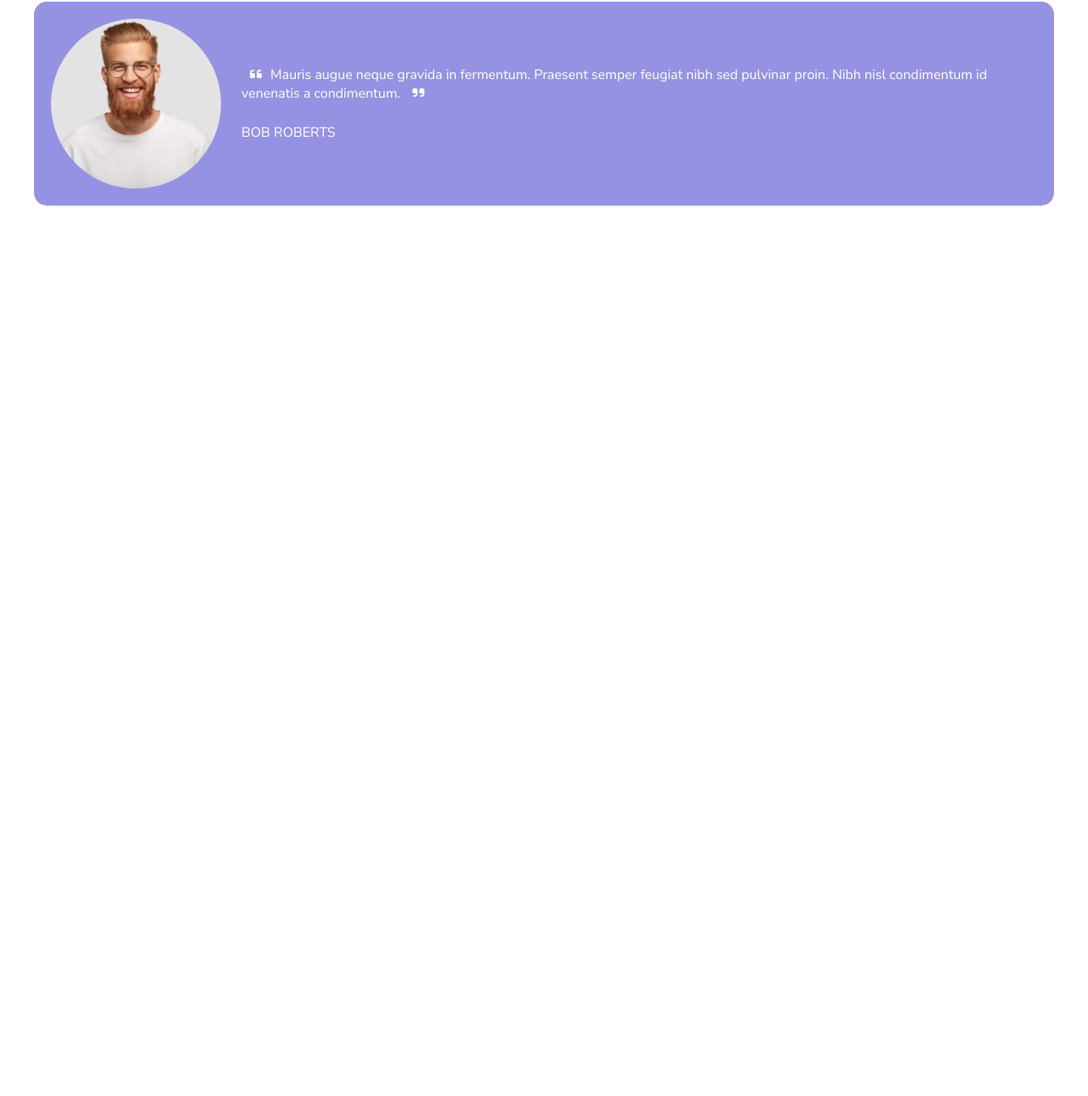
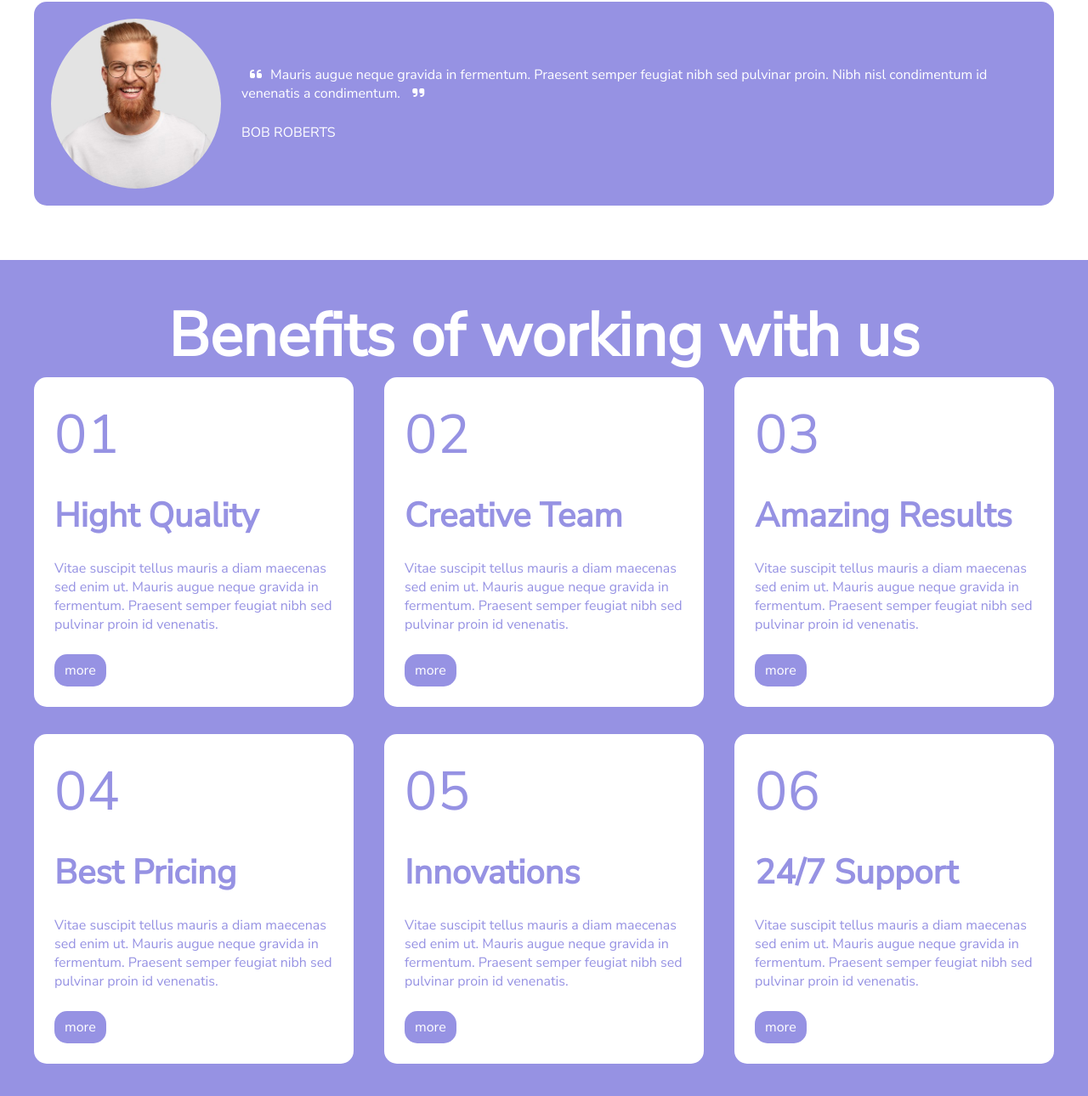
Before and after one commit to KevinMite/htmlcss-responsive-layout, a plain HTML site: page index.html in a window 1280 px wide. Shown: the part 2465-3755 px from the top of the page at 85% size. Before the commit the page ends 2771 px from the top, so only its background shows below. Drawn offline with Linux system fonts and the light colour scheme.

Commit message:
Nuovo aggiornamento

```diff
--- a/assets/css/style.css
+++ b/assets/css/style.css
@@ -59,7 +59,8 @@ header nav ul{
 
 #intro,
 #strategy-planning,
-#testimonials{
+#testimonials,
+#benefits{
     padding: 2.5rem;
 }
 
@@ -226,6 +227,49 @@ header nav ul{
     font-Weight: 900;
 } */
 
+#benefits{
+    background-color: #9692E3;
+    color: white;
+}
+
+#benefits .benefits-card-container{
+    display: flex;
+    justify-content: space-between;
+    flex-wrap: wrap;
+}
+
+#benefits .benefit-card{
+    background-color: white;
+    border-radius: 15px;
+    padding: 1.5rem;
+    flex-basis: 100%;
+    color: #9692E3;
+    margin-bottom: 2rem;
+}
+
+#benefits h2{
+    font-size: 4.5rem;
+    text-align: center;
+}
+
+#benefits span{
+    font-size: 4rem;
+    margin: 1.5rem 0;
+}
+
+#benefits h3{
+    font-size: 2.5rem;
+    margin: 1.5rem 0;
+}
+
+.btn-purple{
+    background-color: #9692E3;
+    color: white;
+    margin-top: 1.5rem;
+    display: inline-block;
+}
+
+
 /* tablet */
 @media only screen and (min-width: 768px){
 
@@ -268,6 +312,12 @@ header nav ul{
 
     }
 
+    /* benefits */
+
+    #benefits .benefit-card{
+        flex-basis: calc(50% - 2%);
+    }
+
 }
 
 /* desktop */
@@ -298,4 +348,10 @@ header nav ul{
     #strategy-planning .card-white img{
         width: 50%;
     }
+
+    /* benefits */
+
+    #benefits .benefit-card{
+        flex-basis: calc(100% / 3 - 2%);
+    }
 }
--- a/index.html
+++ b/index.html
@@ -148,6 +148,57 @@
             </div>
 
         </section>
+
+        <section id="benefits">
+            <div class="container">
+                <h2>Benefits of working with us</h2>
+                <div class="benefits-card-container">
+                    <div class="benefit-card">
+                        <span>01</span>
+                        <h3>Hight Quality</h3>
+                        <p>Vitae suscipit tellus mauris a diam maecenas sed enim ut. Mauris augue neque gravida in fermentum. Praesent semper feugiat nibh sed pulvinar proin id venenatis.</p>
+                        <a class="btn btn-purple" href="#">more</a>
+                    </div>
+
+                    <div class="benefit-card">
+                        <span>02</span>
+                        <h3>Creative Team</h3>
+                        <p>Vitae suscipit tellus mauris a diam maecenas sed enim ut. Mauris augue neque gravida in fermentum. Praesent semper feugiat nibh sed pulvinar proin id venenatis.</p>
+                        <a class="btn btn-purple" href="#">more</a>
+                    </div>
+
+                    <div class="benefit-card">
+                        <span>03</span>
+                        <h3>Amazing Results</h3>
+                        <p>Vitae suscipit tellus mauris a diam maecenas sed enim ut. Mauris augue neque gravida in fermentum. Praesent semper feugiat nibh sed pulvinar proin id venenatis.</p>
+                        <a class="btn btn-purple" href="#">more</a>
+                    </div>
+
+                    <div class="benefit-card">
+                        <span>04</span>
+                        <h3>Best Pricing</h3>
+                        <p>Vitae suscipit tellus mauris a diam maecenas sed enim ut. Mauris augue neque gravida in fermentum. Praesent semper feugiat nibh sed pulvinar proin id venenatis.</p>
+                        <a class="btn btn-purple" href="#">more</a>
+                    </div>
+
+                    <div class="benefit-card">
+                        <span>05</span>
+                        <h3>Innovations</h3>
+                        <p>Vitae suscipit tellus mauris a diam maecenas sed enim ut. Mauris augue neque gravida in fermentum. Praesent semper feugiat nibh sed pulvinar proin id venenatis.</p>
+                        <a class="btn btn-purple" href="#">more</a>
+                    </div>
+
+                    <div class="benefit-card">
+                        <span>06</span>
+                        <h3>24/7 Support</h3>
+                        <p>Vitae suscipit tellus mauris a diam maecenas sed enim ut. Mauris augue neque gravida in fermentum. Praesent semper feugiat nibh sed pulvinar proin id venenatis.</p>
+                        <a class="btn btn-purple" href="#">more</a>
+                    </div>
+
+                </div>
+            </div>
+
+        </section>
     </main>
 
 </body>
```
